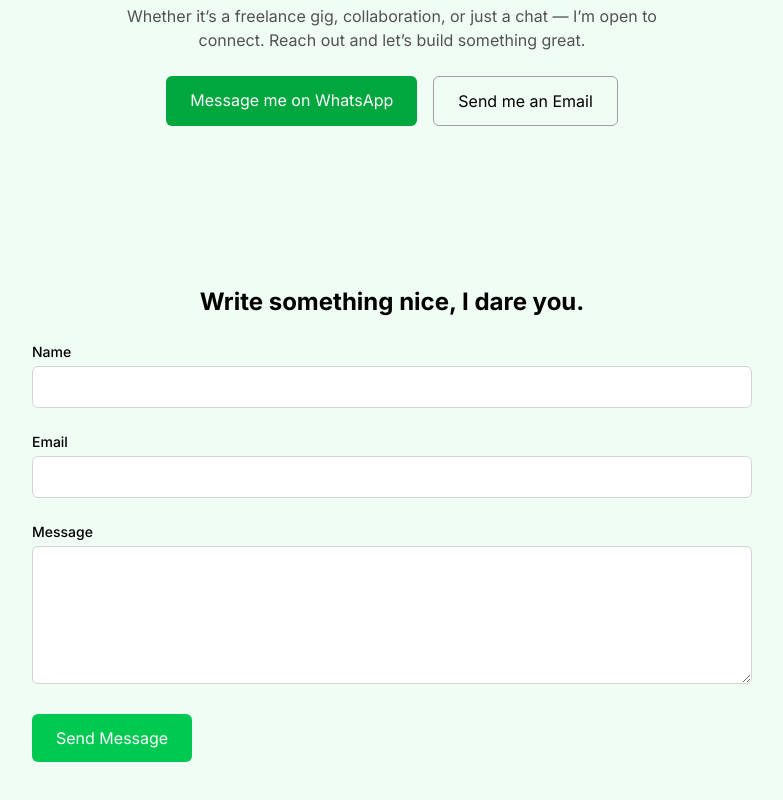
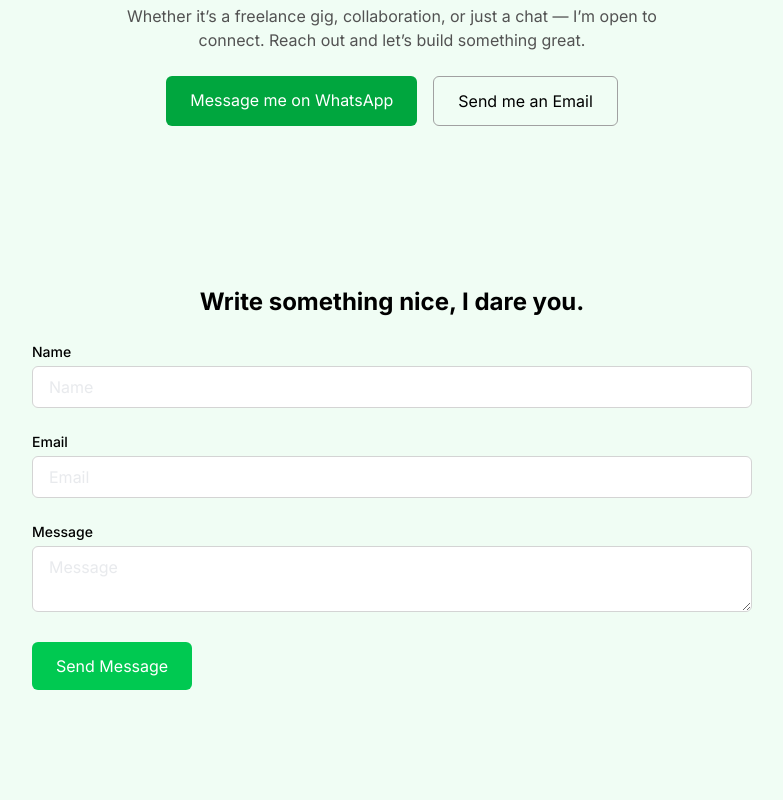
Before and after one commit to MateusSousa00/mlsoftware-portfolio, a Next.js app: page /en in a window 1280 px wide. Shown: the part 2452-3252 px from the top of the page, without its empty margins (440-1223 px from the left). Built offline with nearby package versions, Linux system fonts and the light colour scheme; no server answers.

Commit message:
feat: look at these toasts dude

```diff
--- a/src/app/[locale]/layout.tsx
+++ b/src/app/[locale]/layout.tsx
@@ -11,6 +11,7 @@ import { getTranslations } from 'next-intl/server';
 import { routing } from '@/i18n/routing';
 import { ReactNode } from 'react';
 import { notFound } from 'next/navigation';
+import { Toaster } from 'sonner';
 
 type Props = {
   children: ReactNode;
@@ -53,6 +54,7 @@ export default async function LocaleLayout({ children, params }: Props) {
                     {children}
                     <ContactCTA />
                     <ContactForm />
+                    <Toaster richColors />
                   </div>
                 </main>
               </div>
--- /dev/null
+++ b/src/app/api/contact/route.ts
@@ -0,0 +1,29 @@
+import { NextResponse } from 'next/server';
+
+export async function POST(req: Request) {
+  try {
+    const body = await req.json();
+
+    const FORMSPREE_URL = process.env.FORMSPREE_URL;
+    if (!FORMSPREE_URL) {
+      return NextResponse.json({ error: 'Server misconfigured' }, { status: 500 });
+    }
+
+    const formspreeRes = await fetch(FORMSPREE_URL, {
+      method: 'POST',
+      headers: { 'Content-Type': 'application/json' },
+      body: JSON.stringify(body)
+    });
+
+    const data = await formspreeRes.json().catch(() => ({}));
+
+    if (!formspreeRes.ok) {
+      return NextResponse.json({ error: data?.message || 'Formspree error' }, { status: formspreeRes.status });
+    }
+
+    return NextResponse.json({ success: true });
+  } catch (error) {
+    console.error('Contact API error:', error);
+    return NextResponse.json({ error: 'Server error' }, { status: 500 });
+  }
+}
--- a/src/components/home/About.tsx
+++ b/src/components/home/About.tsx
@@ -1,5 +1,4 @@
 'use client';
-import { motion } from 'framer-motion';
 import { useTranslations } from 'next-intl';
 
 export default function About() {
--- a/src/components/shared/ContactForm.tsx
+++ b/src/components/shared/ContactForm.tsx
@@ -1,13 +1,85 @@
 'use client';
 import { useTranslations } from 'next-intl';
+import { useState } from 'react';
+import { toast } from 'sonner';
+
+interface ContactApiResponse {
+  success?: boolean;
+  error?: string;
+}
 
 export default function ContactForm() {
   const t = useTranslations('contactForm');
-  const formspreeUrl = process.env.FORMSPREE_URL || '';
+
+  const [form, setForm] = useState({ name: '', email: '', message: '' });
+  const [errors, setErrors] = useState<{ name?: string; email?: string; message?: string }>({});
+  const [isLoading, setIsLoading] = useState(false);
+
+  const handleChange = (e: React.ChangeEvent<HTMLInputElement | HTMLTextAreaElement>) => {
+    setForm({ ...form, [e.target.name]: e.target.value });
+    setErrors({ ...errors, [e.target.name]: undefined });
+  };
+
+  const validateForm = () => {
+    const newErrors: typeof errors = {};
+
+    if (form.name.trim().length < 3) {
+      newErrors.name = t('nameError');
+    }
+
+    const emailRegex = /^[^\s@]+@[^\s@]+\.[^\s@]+$/;
+    if (!emailRegex.test(form.email)) {
+      newErrors.email = t('emailError');
+    }
+
+    if (form.message.trim().length < 30) {
+      newErrors.message = t('messageError');
+    }
+
+    setErrors(newErrors);
+    return Object.keys(newErrors).length === 0;
+  };
+
+  const handleSubmit = async (e: React.FormEvent) => {
+    e.preventDefault();
+
+    if (!validateForm()) return;
+
+    setIsLoading(true); // Start loading
+
+    try {
+      const res = await fetch('/api/contact', {
+        method: 'POST',
+        headers: { 'Content-Type': 'application/json' },
+        body: JSON.stringify({ ...form })
+      });
+
+      let result: ContactApiResponse = {};
+      try {
+        result = await res.json();
+      } catch (error) {
+        console.error('Failed to parse JSON response', error);
+      }
+
+      if (res.ok) {
+        toast.success(t('successMessage'));
+        setForm({ name: '', email: '', message: '' });
+        setErrors({});
+      } else {
+        toast.error(result.error || t('errorMessage'));
+      }
+    } catch (err) {
+      console.error(err);
+      toast.error(t('networkErrorMessage'));
+    } finally {
+      setIsLoading(false); // End loading no matter what
+    }
+  };
+
   return (
     <section id="contact" className="max-w-3xl mx-auto py-24 px-6">
       <h2 className="text-2xl font-bold mb-6 text-center">{t('heading')}</h2>
-      <form action={formspreeUrl} method="POST" className="space-y-6">
+      <form onSubmit={handleSubmit} method="POST" className="space-y-6">
         <div>
           <label htmlFor="name" className="block text-sm font-medium mb-1">
             {t('name')}
@@ -16,9 +88,16 @@ export default function ContactForm() {
             type="text"
             name="name"
             id="name"
+            value={form.name}
+            onChange={handleChange}
+            placeholder={t('name')}
             required
-            className="w-full border px-4 py-2 rounded-md bg-white dark:bg-neutral-900 border-neutral-300 dark:border-neutral-700"
+            className={`w-full border px-4 py-2 rounded-md bg-white focus:outline-none focus:ring-2
+              dark:bg-neutral-900 border-neutral-300 dark:border-neutral-700 ${
+                errors.name ? 'border-red-500 focus:ring-red-500' : 'border-gray-300 focus:ring-blue-500 text-gray-300'
+              }`}
           />
+          {errors.name && <p className="text-red-500 text-sm mt-1">{errors.name}</p>}
         </div>
         <div>
           <label htmlFor="email" className="block text-sm font-medium mb-1">
@@ -28,9 +107,16 @@ export default function ContactForm() {
             type="email"
             name="email"
             id="email"
+            value={form.email}
+            onChange={handleChange}
+            placeholder={t('email')}
             required
-            className="w-full border px-4 py-2 rounded-md bg-white dark:bg-neutral-900 border-neutral-300 dark:border-neutral-700"
+            className={`w-full border px-4 py-2 rounded-md bg-white focus:outline-none focus:ring-2
+              dark:bg-neutral-900 border-neutral-300 dark:border-neutral-700 ${
+                errors.email ? 'border-red-500 focus:ring-red-500' : 'border-gray-300 focus:ring-blue-500 text-gray-300'
+              }`}
           />
+          {errors.email && <p className="text-red-500 text-sm mt-1">{errors.email}</p>}
         </div>
         <div>
           <label htmlFor="message" className="block text-sm font-medium mb-1">
@@ -38,17 +124,39 @@ export default function ContactForm() {
           </label>
           <textarea
             name="message"
-            id="message"
-            rows={5}
-            required
-            className="w-full border px-4 py-2 rounded-md bg-white dark:bg-neutral-900 border-neutral-300 dark:border-neutral-700"
+            value={form.message}
+            onChange={handleChange}
+            placeholder={t('message')}
+            className={`w-full border px-4 py-2 rounded-md bg-white focus:outline-none focus:ring-2
+              dark:bg-neutral-900 border-neutral-300 dark:border-neutral-700 ${
+                errors.message
+                  ? 'border-red-500 focus:ring-red-500'
+                  : 'border-gray-300 focus:ring-blue-500 text-gray-300'
+              }`}
           />
+          {errors.message && <p className="text-red-500 text-sm mt-1">{errors.message}</p>}
         </div>
         <button
           type="submit"
-          className="px-6 py-3 rounded-md bg-primary hover:cursor-pointer text-white hover:bg-opacity-90 transition"
+          disabled={isLoading}
+          className="px-6 py-3 rounded-md bg-primary hover:cursor-pointer text-white hover:bg-opacity-90 transition disabled:opacity-60 disabled:cursor-not-allowed flex items-center justify-center gap-2"
         >
-          {t('send')}
+          {isLoading ? (
+            <>
+              <svg
+                className="animate-spin h-5 w-5 text-white"
+                xmlns="http://www.w3.org/2000/svg"
+                fill="none"
+                viewBox="0 0 24 24"
+              >
+                <circle className="opacity-25" cx="12" cy="12" r="10" stroke="currentColor" strokeWidth="4"></circle>
+                <path className="opacity-75" fill="currentColor" d="M4 12a8 8 0 018-8V0C5.373 0 0 5.373 0 12h4z"></path>
+              </svg>
+              {t('sending')}
+            </>
+          ) : (
+            t('send')
+          )}
         </button>
       </form>
     </section>
--- a/src/messages/en.json
+++ b/src/messages/en.json
@@ -18,9 +18,16 @@
   "contactForm": {
     "heading": "Write something nice, I dare you.",
     "name": "Name",
+    "nameError": "Name must be valid",
     "email": "Email",
+    "emailError": "Email must be valid.",
     "message": "Message",
-    "send": "Send Message"
+    "messageError": "Message must have at least 30 characters.",
+    "successMessage": "Message sent successfully!",
+    "errorMessage": "Failed to send message. Try again.",
+    "networkErrorMessage": "Network error. Please try again later.",
+    "send": "Send Message",
+    "sending": "Sending..."
   },
   "sidebar": {
     "impact": "I bring concepts to the real world, scalable products and an experience you will never forget.",
--- a/src/messages/es.json
+++ b/src/messages/es.json
@@ -18,9 +18,16 @@
   "contactForm": {
     "heading": "Escribe algo bonito, te reto.",
     "name": "Nombre",
+    "nameError": "El nombre debe tener al menos 3 letras.",
     "email": "Correo electrónico",
+    "emailError": "Correo electrónico no válido",
     "message": "Mensaje",
-    "send": "Enviar mensaje"
+    "messageError": "El mensaje debe tener al menos 30 caracteres",
+    "successMessage": "¡Mensaje enviado con éxito!",
+    "errorMessage": "No se pudo enviar el mensaje. Inténtalo de nuevo.",
+    "networkErrorMessage": "Error de red. Inténtalo más tarde.",
+    "send": "Enviar mensaje",
+    "sending": "Enviando..."
   },
   "sidebar": {
     "impact": "Llevo conceptos al mundo real con productos escalables y una experiencia que nunca olvidarás.",
--- a/src/messages/pt.json
+++ b/src/messages/pt.json
@@ -18,9 +18,16 @@
   "contactForm": {
     "heading": "Escreva algo legal, eu te desafio.",
     "name": "Nome",
+    "nameError": "Nome deve ter ao menos 3 letras",
     "email": "E-mail",
+    "emailError": "Email inválido",
     "message": "Mensagem",
-    "send": "Enviar mensagem"
+    "messageError": "Mensagem deve ter pelo menos 30 caracteres",
+    "successMessage": "Mensagem enviada com sucesso!",
+    "errorMessage": "Erro ao enviar. Tente novamente.",
+    "networkErrorMessage": "Erro de rede. Verifique sua conexão e tente novamente.",
+    "send": "Enviar mensagem",
+    "sending": "Enviando..."
   },
   "sidebar": {
     "impact": "Transformo conceitos em realidade com produtos escaláveis e uma experiência que você nunca vai esquecer.",
```
